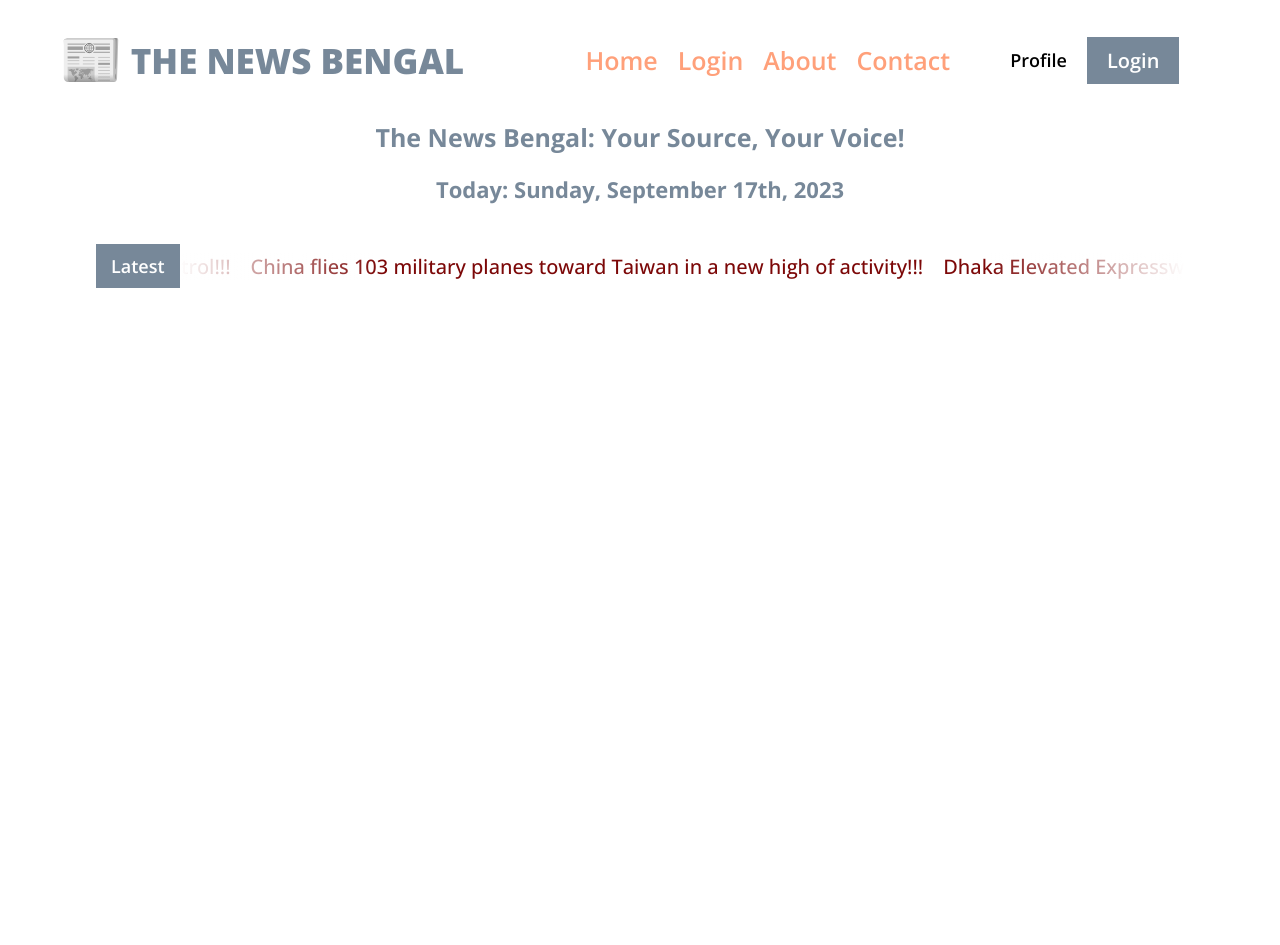
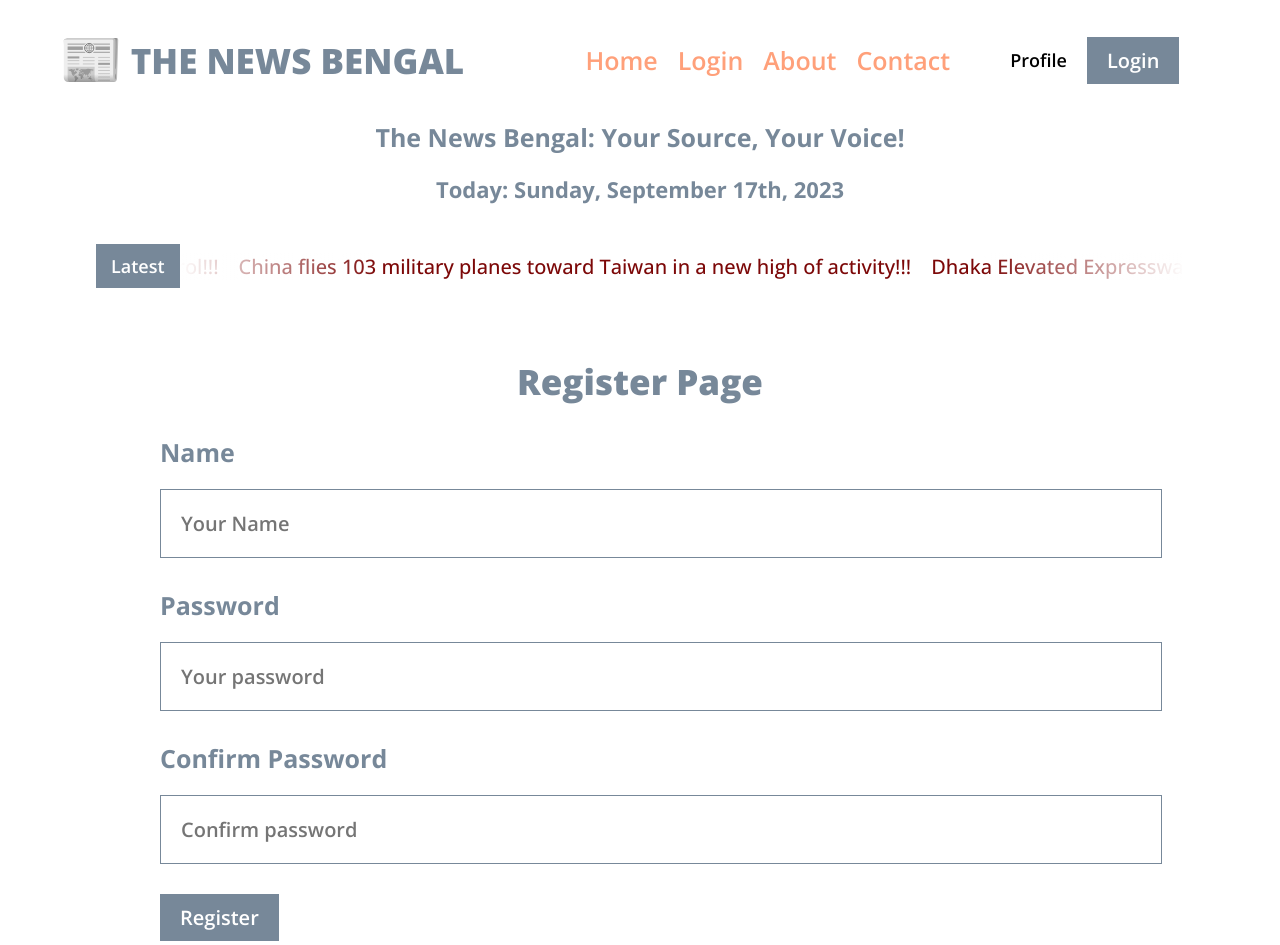
Before and after one commit to Developer-Sahariar-Reza/auth-system, a React (Vite) app: page /register in a window 1280 px wide. Shown: the top 945 px of the page. Before the commit the page ends 800 px from the top, so only its background shows below. Built offline with nearby package versions, Linux system fonts and the light colour scheme.

Commit message:
Register page

```diff
--- a/src/pages/Login/Login/Login.jsx
+++ b/src/pages/Login/Login/Login.jsx
@@ -9,11 +9,21 @@ const Login = () => {
       <form>
         <div>
           <label>Email Address:</label>
-          <input type="email" placeholder="Your Email Address" required />
+          <input
+            type="email"
+            name="email"
+            placeholder="Your Email Address"
+            required
+          />
         </div>
         <div>
           <label>Password:</label>
-          <input type="password" placeholder="Your Password" required />
+          <input
+            type="password"
+            name="password"
+            placeholder="Your Password"
+            required
+          />
         </div>
         <button className="common-button">Login</button>
       </form>
--- a/src/pages/Login/Register/Register.css
+++ b/src/pages/Login/Register/Register.css
@@ -0,0 +1,7 @@
+.register h1 {
+  font-size: 35px;
+  font-weight: 800;
+  margin-bottom: 30px;
+  text-align: center;
+  color: lightslategray;
+}
--- a/src/pages/Login/Register/Register.jsx
+++ b/src/pages/Login/Register/Register.jsx
@@ -1,8 +1,43 @@
 import React from "react";
 import "./Register.css";
+import { Link } from "react-router-dom";
 
 const Register = () => {
-  return <div></div>;
+  return (
+    <div className="register">
+      <h1>Register Page</h1>
+
+      <form>
+        <div>
+          <label>Name</label>
+          <input type="text" name="name" placeholder="Your Name" required />
+        </div>
+        <div>
+          <label>Password</label>
+          <input
+            type="password"
+            name="password"
+            placeholder="Your password"
+            required
+          />
+        </div>
+        <div>
+          <label>Confirm Password</label>
+          <input
+            type="password"
+            name="confirm-password"
+            placeholder="Confirm password"
+            required
+          />
+        </div>
+        <button className="common-button">Register</button>
+        <p className="error-message">Error</p>
+        <p className="login-message">
+          Already have an Account? <Link to="/login">Please Login</Link>
+        </p>
+      </form>
+    </div>
+  );
 };
 
 export default Register;
```
